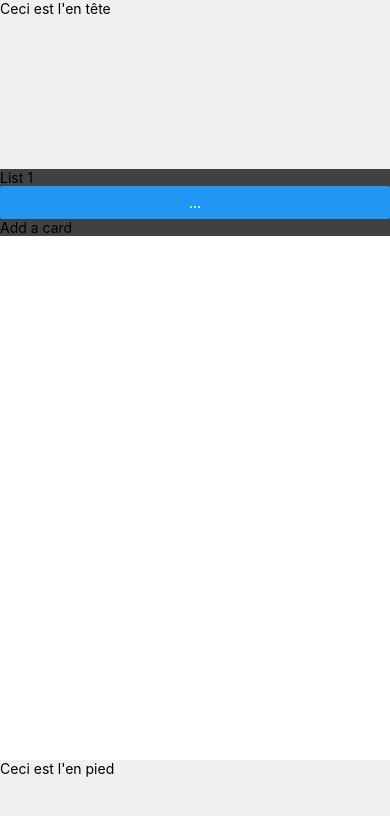
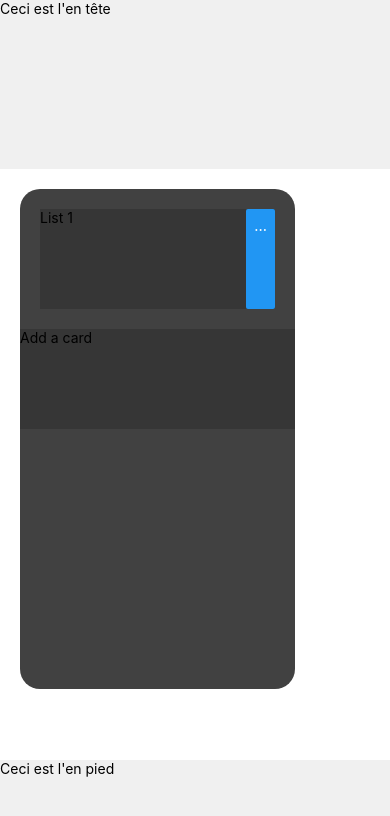
Before and after one commit to chrisDev06/T-DEV-600, a React Native app in the folder client/: screen / in a window 390 px wide. Shown: the top 816 px of the page. Built offline with nearby package versions, Linux system fonts and the light colour scheme.

Commit message:
change expo version

```diff
--- a/client/Dashboard/Pages/List.js
+++ b/client/Dashboard/Pages/List.js
@@ -4,14 +4,14 @@ import { View, Text, StyleSheet, Button, TextInput } from 'react-native';
 const List = () => {
   return (
     <View style= {styles.ListPage}>
-        <View>
+        <View style= {styles.ListHeader}>
             <Text>List 1</Text>
             <Button
                 title = "..."
                 onpressed = {console.log("affichage menu action pour une list")}
             />
         </View>
-        <View>
+        <View style= {styles.ListFooter}>
             <TextInput
                 onChangeText={console.log("Card ajouté")}
                 placeholder="Add a card"
@@ -24,9 +24,21 @@ const List = () => {
 const styles = StyleSheet.create({
     ListPage : {
         backgroundColor: "#414141",
-        width: "400",
-        height: "700",
-
+        width: 275,
+        height: 500,
+        margin: 20,
+        borderRadius: 20
+    },
+    ListHeader: {
+        height: "20%",
+        backgroundColor: "#363636",
+        flexDirection: "row",
+        justifyContent: "space-between",
+        margin: 20,
+    },
+    ListFooter: {
+        height: "20%",
+        backgroundColor: "#363636"
     }
 })
 
```
Also changed, not shown: 1 other file (tests, documents, lock files or other folders).
